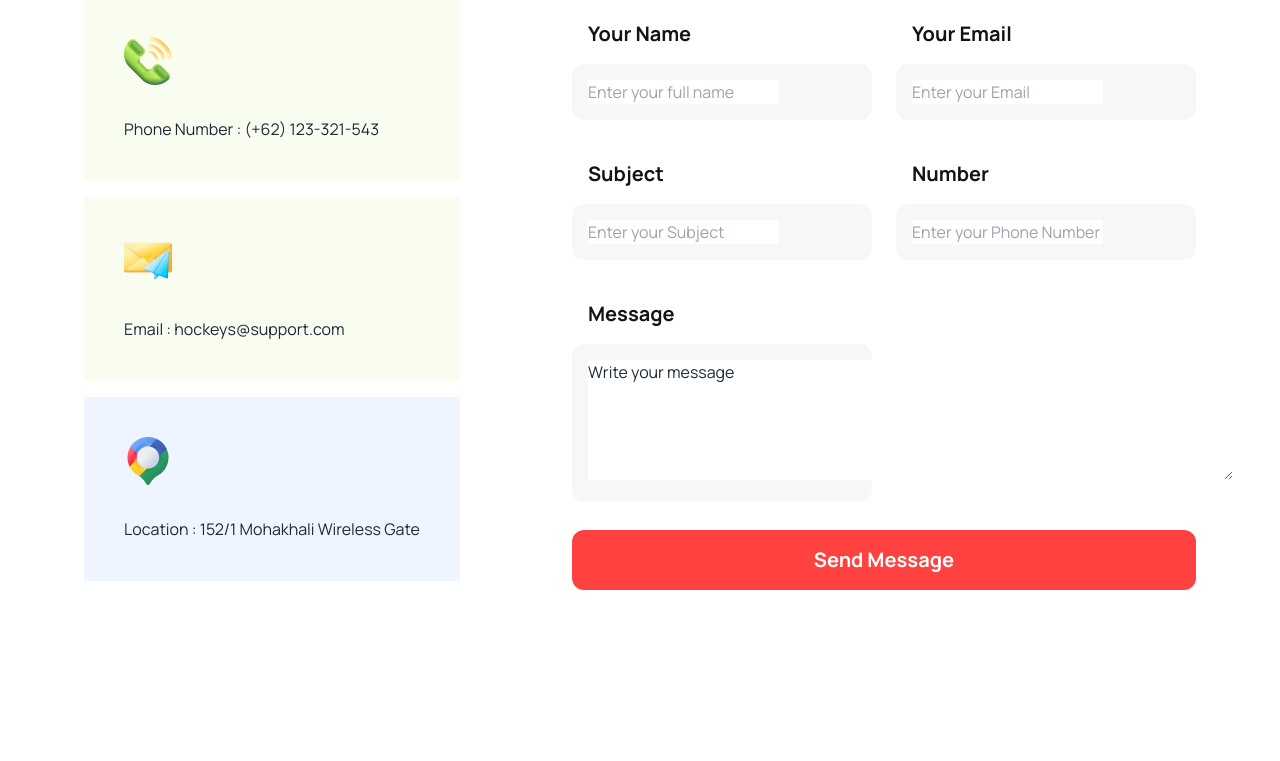
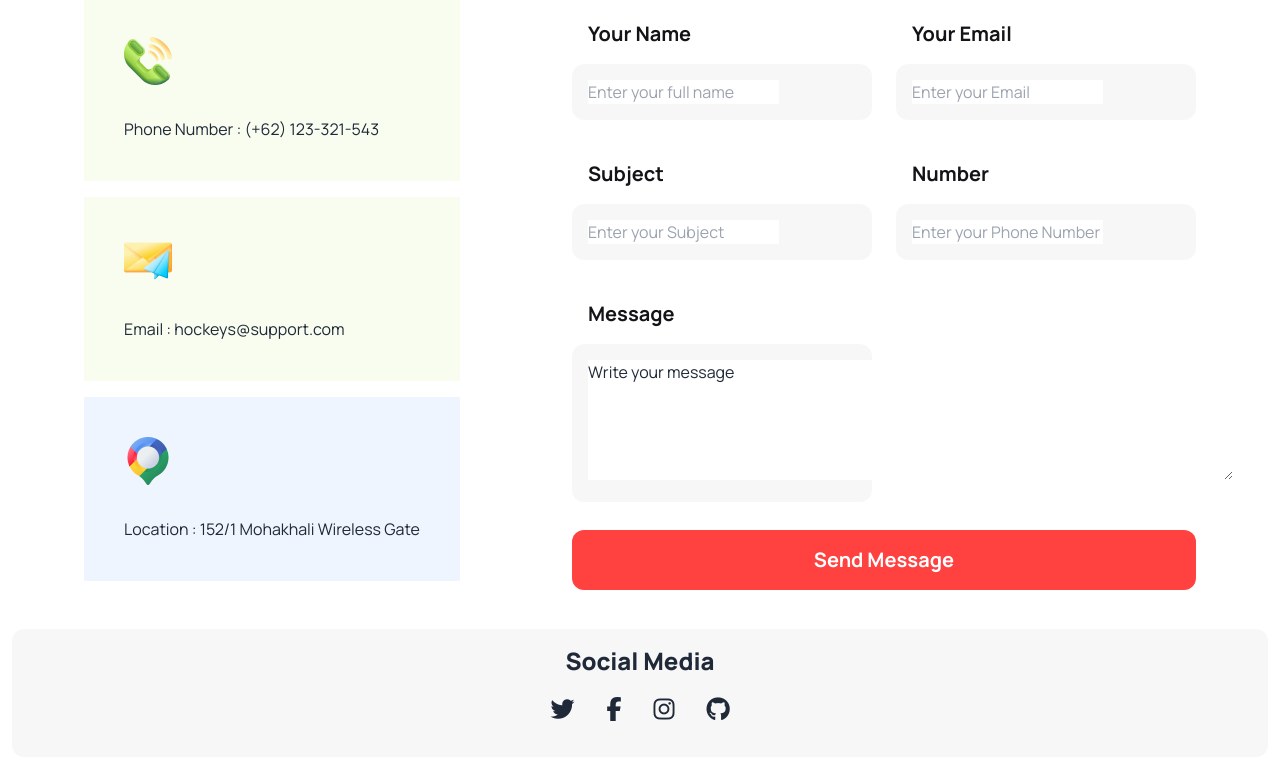
Before and after one commit to dhansiri2020/Hockeys, a plain HTML site: page index.html in a window 1280 px wide. Shown: the part 3769-4530 px from the top of the page. Before the commit the page ends 4378 px from the top, so only its background shows below. Drawn offline with nearby package versions, Linux system fonts and the light colour scheme.

Commit message:
complete Get In Touch section

```diff
--- a/index.html
+++ b/index.html
@@ -6,6 +6,7 @@
   <title>Hockeys</title>
   <link rel="shortcut icon" href="Images/hockey-high-resolution-logo-white.png" type="image/x-icon">
   <link rel="stylesheet" href="styles/style.css">
+  <script src="https://kit.fontawesome.com/fbac33eff6.js" crossorigin="anonymous"></script>
   <link href="https://cdn.jsdelivr.net/npm/daisyui@4.6.0/dist/full.min.css" rel="stylesheet" type="text/css" />
   <script src="https://cdn.tailwindcss.com"></script>
   <link rel="preconnect" href="https://fonts.googleapis.com">
@@ -407,7 +408,7 @@
    </section>
                        <!-- Get In Touch section -->
    <section>
-       <div class="container">
+        <div class="container">
           <div class="text-center">
             <h2 class="text-[#131318] text-3xl font-extrabold p-4">Get In Touch</h2>
             <p class="mx-auto p-2 mx-w-[100px]">Dit amet consectetur. Condimentum dignissim adipiscing aliquam turpis placerat dolor. Purus urna in sit nullam proin. </p>
@@ -443,7 +444,7 @@
         </div>
         <div class="text-left">
            <div class="text-xl text-[#131318] font-bold p-4"><label for="name">Your Email</label></div>
-           <div class="bg-[#13131308] p-4 outline-white rounded-xl w-[300px]"> <input type="text" placeholder="Enter your Email"></div>
+           <div class="bg-[#13131308] p-4 outline-white rounded-xl w-[300px]"> <input type="email" placeholder="Enter your Email" required></div>
         </div>
         <div class="text-left">
            <div class="text-xl text-[#131318] font-bold p-4"><label for="name">Subject</label></div>
@@ -462,6 +463,16 @@
         </div>
     </div>
       </div>
+       <div class="text-center text-2xl font-extrabold p-4 mt-8 rounded-xl bg-[#13131308]">
+      <div><h3>Social Media</h3></div>
+      <div class="flex justify-center items-center list-none text-center">
+          <li class="p-4"><a href=""><i class="fa fa-twitter"></i></a></li>
+          <li class="p-4"><a href=""><i class="fa fa-facebook"></i></a></li>
+          <li class="p-4"><a href=""><i class="fa fa-instagram"></i></a></li>
+          <li class="p-4"><a href=""><i class="fa fa-github"></i></a></li>
+       </div>
+       </div>
+    </div>
    </section>
 </body>
 </html>
```
